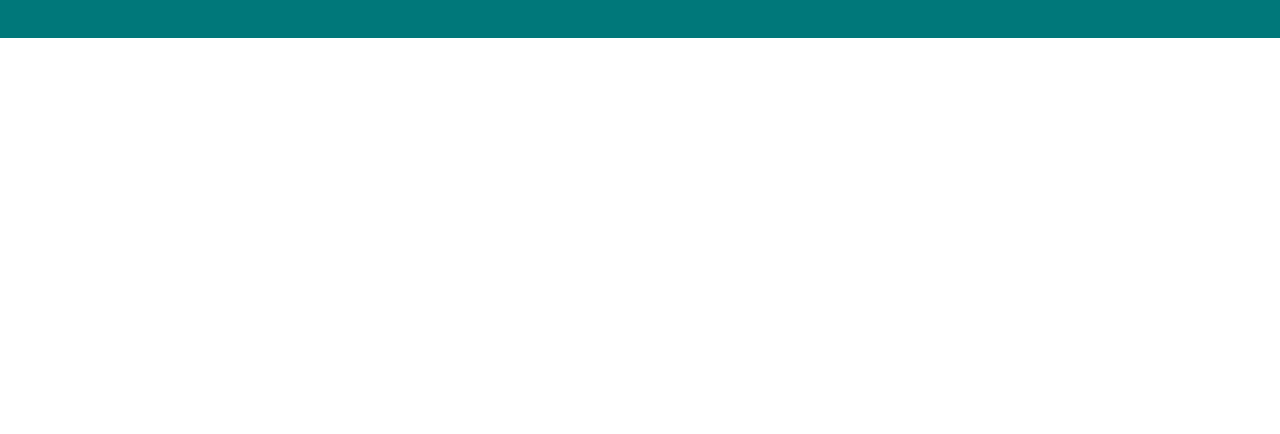
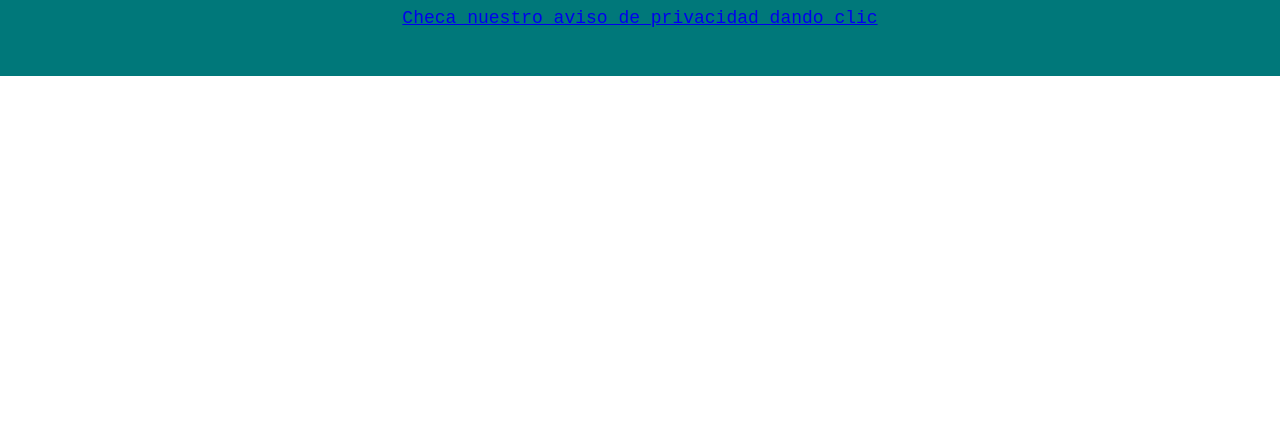
Before and after one commit to BrowserXtensions/browserxtensions.github.io, a plain HTML site: page Redes Sociales/Redes Sociales.html in a window 1280 px wide. Shown: the part 366-800 px from the top of the page. Drawn offline with Linux system fonts and the light colour scheme.

Commit message:
Redes Sociales.html

```diff
--- a/Redes Sociales/Redes Sociales.html
+++ b/Redes Sociales/Redes Sociales.html
@@ -40,7 +40,7 @@
     <!-- Otro contenido de tu sitio web -->
     <footer>
       <h3 class="centro">Broweserboost Company</h3>
-
+      <p class="centro"><a href="Privacidad/Privacidad.html">Checa nuestro aviso de privacidad dando clic</a></p>
     </footer>
 
     <script src="Script/Script.js"></script>
```
